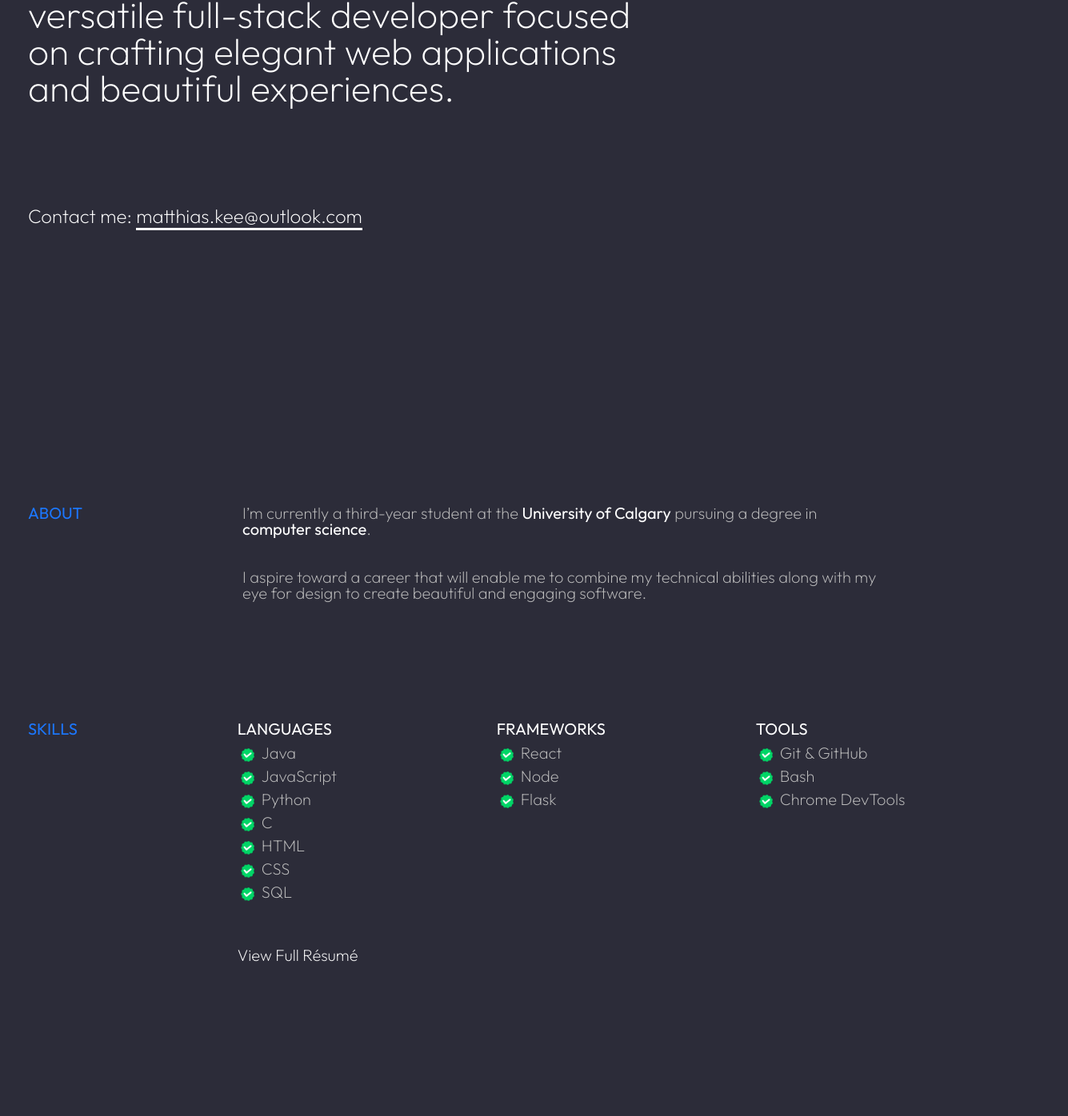
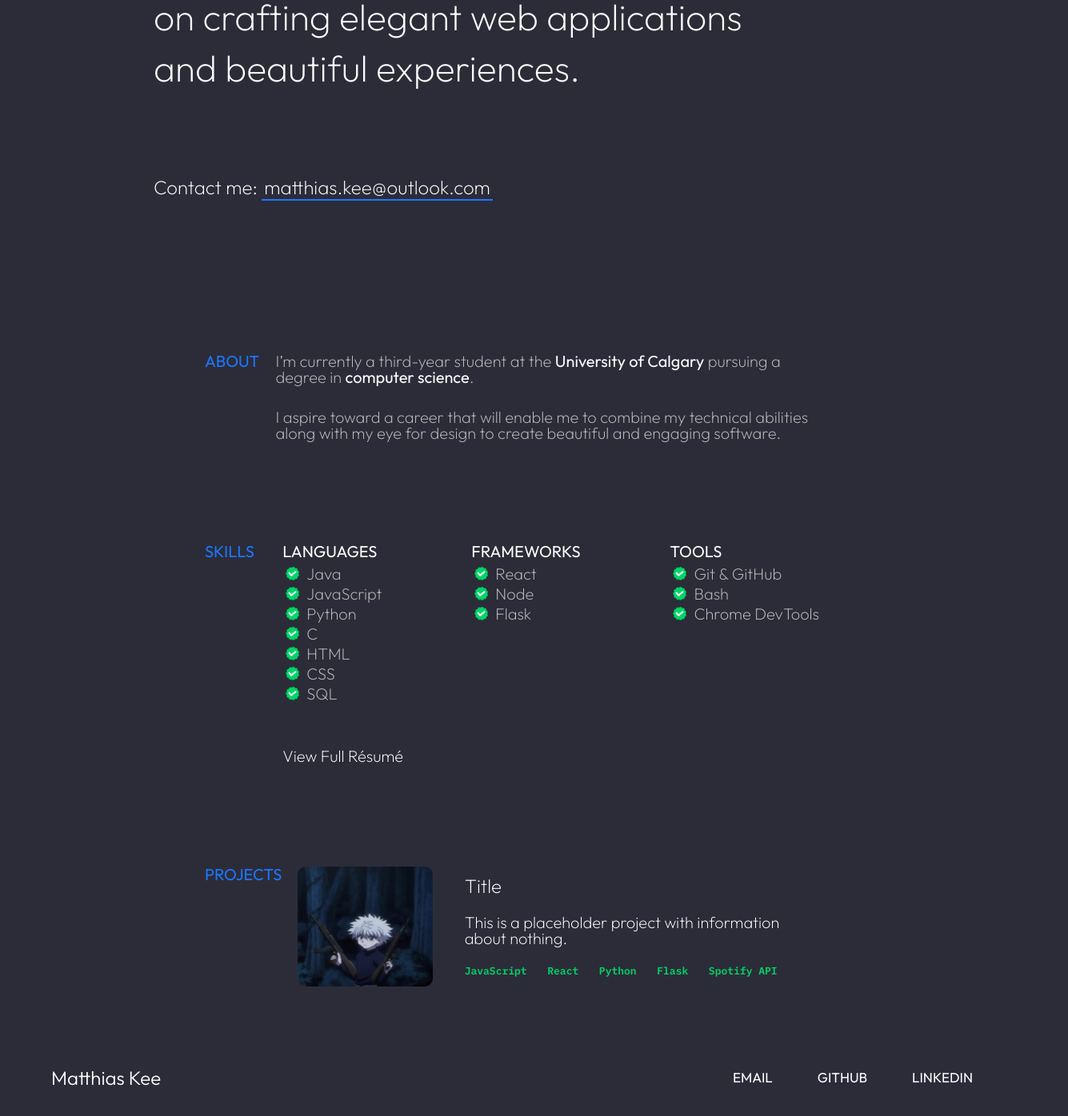
Before and after one commit to JvsonKee/Personal-Website, a React (Vite) app in the folder Webpage/: page / in a window 1280 px wide. Shown: the part 422-1818 px from the top of the page at 80% size, 1335 px wide, since content can reach past the window. Built offline with nearby package versions, Linux system fonts and the light colour scheme.

Commit message:
added projects and footer components.

```diff
--- a/Webpage/index.html
+++ b/Webpage/index.html
@@ -2,9 +2,8 @@
 <html lang="en">
   <head>
     <meta charset="UTF-8" />
-    <link rel="icon" type="image/svg+xml" href="/vite.svg" />
     <meta name="viewport" content="width=device-width, initial-scale=1.0" />
-    <title>Jason Kee</title>
+    <title>Matthias Kee</title>
   </head>
   <body>
     <div id="root"></div>
--- a/Webpage/src/App.jsx
+++ b/Webpage/src/App.jsx
@@ -1,6 +1,8 @@
 import Home from "../src/Components/Home"
 import About from "../src/Components/About"
 import Skills from "../src/Components/Skills"
+import Projects from "../src/Components/Projects"
+import Footer from "../src/Components/Footer"
 import "../src/Styles/reset.css"
 import "../src/Styles/app.css"
 
@@ -11,6 +13,8 @@ function App() {
       <Home />
       <About />
       <Skills />
+      <Projects />
+      <Footer />
     </div>
   )
 }
--- a/Webpage/src/Components/About.jsx
+++ b/Webpage/src/Components/About.jsx
@@ -2,7 +2,7 @@
 
 function About() {
     return (
-        <div className="about-container">
+        <section className="about-container">
             <div className="header-blue">ABOUT</div>
             <div className="about-content">
                 <p className="edu-section">I’m currently a third-year student at the <a href="https://www.ucalgary.ca/" target="_blank" rel="noreferrer" className="highlight">University of Calgary</a>{' '}
@@ -10,7 +10,7 @@ function About() {
                 </p>
                 <p className="aspire-section">I aspire toward a career that will enable me to combine my technical abilities along with my eye for design to create beautiful and engaging software. </p>
             </div>
-        </div>
+        </section>
     )
 }
 
--- /dev/null
+++ b/Webpage/src/Components/Footer.jsx
@@ -0,0 +1,16 @@
+
+
+function Footer() {
+    return (
+        <section className="footer">
+            <div className="footer-name">Matthias Kee</div>
+            <div className="footer-links">
+                <a href="mailto: matthias.kee@outlook.com" className="footer-email">EMAIL</a>
+                <a href="https://github.com/JvsonKee" target="_blank" rel="noreferrer" className="footer-github"> GITHUB</a>
+                <a href="https://www.linkedin.com/in/matthias-kee-90548a286/" target="_blank" rel="noreferrer" className="footer-linkedin">LINKEDIN</a>
+            </div>
+        </section>
+    )
+}
+
+export default Footer
--- a/Webpage/src/Components/Home.jsx
+++ b/Webpage/src/Components/Home.jsx
@@ -1,12 +1,17 @@
 function Home() {
     return (
-        <div className="home-container">
+        <section className="home-container">
             <p className="greeting">Hi!</p>
             <p className="welcome-message">
                 I’m <span className="name-highlight">Matthias Kee</span>, a passionate and versatile full-stack developer focused on crafting elegant web applications and beautiful experiences.
             </p>
-            <p className="contact">Contact me: {' '}<a href="mailto: matthias.kee@outlook.com" className="contact-link">matthias.kee@outlook.com</a></p>
-        </div>
+            <div className="contact-section">
+                <span className="contact">Contact me: </span>
+                <span>
+                    <a href="mailto: matthias.kee@outlook.com" className="contact-link">matthias.kee@outlook.com</a>
+                </span>
+            </div>
+        </section>
     )
 
 }
--- /dev/null
+++ b/Webpage/src/Components/Projects.jsx
@@ -0,0 +1,32 @@
+import pic from "../Images/killua.jpeg"
+
+
+
+function Projects() {
+    return (
+        <section className="projects-container">
+            <div className="header-blue">PROJECTS</div>
+            <div className="projects-content">
+                <div className="project">
+                    <img src={pic} className="project-image"></img>
+                    <div className="project-info">
+                        <div className="project-title">Title</div>
+                        <div className="project-description">
+                            This is a placeholder project with information about nothing.
+                        </div>
+                        <div className="project-languages">
+                            <div className="language">JavaScript</div>
+                            <div className="language">React</div>
+                            <div className="language">Python</div>
+                            <div className="language">Flask</div>
+                            <div className="language">Spotify API</div>
+                        </div>
+                    </div>
+                </div>
+            </div>
+
+        </section>
+    )
+}
+
+export default Projects
--- a/Webpage/src/Components/Skills.jsx
+++ b/Webpage/src/Components/Skills.jsx
@@ -3,8 +3,8 @@ import check from "../Images/check.png"
 
 function Skills() {
     return (
-        <div className="skills-container">
-            <div className="header-blue">SKILLS</div>
+        <section className="skills-container">
+            <div className="header-blue" id="skills">SKILLS</div>
             <div className="skills-content">
                 <div className="skill-list" id="child">
                     <div className="skill-header">LANGUAGES</div>
@@ -75,7 +75,8 @@ function Skills() {
                 </div>
                 <div className="resume">View Full Résumé</div>
             </div>
-        </div>
+
+        </section>
     )
 }
 
--- a/Webpage/src/Styles/app.css
+++ b/Webpage/src/Styles/app.css
@@ -1,34 +1,30 @@
-@import url('https://fonts.googleapis.com/css?family=Outfit:200,400');
+@import url('https://fonts.googleapis.com/css?family=Outfit:200,300,400');
+@import url('https://fonts.googleapis.com/css?family=IBM+Plex+Mono:600');
 :root {
     --main-background-colour: #2C2C39;
     --accent-blue: #1C77FF;
-    --accent-green: #49FF7C;
+    --accent-green: #00D566;
     --main-text-colour: #FFFFFF;
     --secondary-text-colour: #BEBEBE;
 }
 
-html {
-    list-style: none;
+body {
     background-color: var(--main-background-colour);
     font-family: 'Outfit', sans-serif;
     color: var(--main-text-colour);
 }
 
-.container {
-    margin-left: auto;
-    margin-right: auto;
-    width: 1210px;
-}
-
-
 
 /* Home section */
 
 .home-container {
-    width: 1300px;
-    margin: 200px auto 350px auto;
-    font-size: 46px;
+    display: flex;
+    flex-direction: column;
+    justify-content: space-around;
+    padding: 10vh 15%;
+    font-size: clamp(30px, 7vw, 46px);
     font-weight: 200;
+    height: 80vh;
 }
 
 .name-highlight {
@@ -37,40 +33,51 @@ html {
 }
 
 .welcome-message {
-    width: 811px;
-    margin-top: 125px;
-    margin-bottom: 125px;
+    max-width: 811px;
+    line-height: clamp(2pc, 7vw, 4pc);
 }
 
-.contact {
-    font-size: 24px;
+.contact-section {
+    font-size: clamp(20px, 4vw, 24px);
 }
 
 .contact-link {
     color: var(--main-text-colour);
     text-decoration: none;
-    border-bottom: 3px solid var(--main-text-colour);
+    border-bottom: 2px solid var(--accent-blue);
+    padding: 0px 3px;
     transition: 0.3s ease-in-out;
 }
 
 .contact-link:hover {
-    border-bottom: 3px solid var(--accent-blue);
-    transition: 0.3s ease-in-out;
+    background-color: var(--accent-blue);
+    transition: 0.5s ease-out;
 }
 
 /* About section */
 
 .about-container {
+    display: flex;
+    flex-direction: row;
+    justify-content: space-between;
+    padding: 5% 0;
     font-size: 20px;
     font-weight: 200;
-    display: flex;
-    flex-direction: row;
-    margin-bottom: 150px;
+    width: 60vw;
+    margin: 0 auto;
 }
 
 .about-content {
-    width: 805px;
     color: var(--secondary-text-colour);
+    display: flex;
+    flex-direction: column;
+    gap: 30px;
+    width: clamp(250px, 60vw, 800px);
+    font-size: clamp(18px, 2vw, 20px);
+}
+
+.about-content p {
+    max-width: 805px;
 }
 
 .highlight {
@@ -85,65 +92,184 @@ html {
     transition: 0.3s ease-in-out;
 }
 
-.edu-section {
-    margin-bottom: 40px;
-}
-
 .header-blue {
+    width: 100px;
+    /* padding-right: 5%; */
     color: var(--accent-blue);
     font-size: 20px;
     font-weight: 400;
-    margin-right: 200px;
 }
-
 
 
 /* Skills section */
 
 .skills-container {
+    display: flex;
+    flex-direction: row;
+    justify-content: space-between;
+    gap: 10px;
+    /* flex-wrap: wrap; */
     font-size: 20px;
     font-weight: 200;
-    display: flex;
-    flex-direction: row;
-    margin-bottom: 250px;
+    padding: 5% 0;
+    width: 60vw;
+    margin: 0 auto;
 }
 
 .skill-header {
     color: var(--main-text-colour);
     font-weight: 400;
-    margin-bottom: 10px;
+    font-size: clamp(18px, 2vw, 20px);
+    height: 25px;
 }
 
 .skills-content {
     display: flex;
-    justify-content:space-between;
-    width: 948px;
+    justify-content: space-between;
+    flex-wrap: wrap;
+    gap: clamp(5px, 2vw, 100px);
+    width: clamp(250px, 60vw, 800px);
     color: var(--secondary-text-colour);
-    flex-wrap: wrap;
 }
 
-.skill-item {
-    display: flex;
-    flex-direction: column;
-}
 
 .skill-item li {
     display: flex;
     flex-direction: row;
-    margin-bottom: 4px;
-    font-size: 20px;
-}
-
-.skill-list {
-    width: 300px;
+    align-items: center;
+    font-size: clamp(18px, 2vw, 20px);
 }
 
 .green-check {
     width: 25px;
-    margin-right: 5px;
+    padding-right: 5px;
 }
 
 .resume {
-    margin-top: 50px;
+    display: flex;
+    align-items: end;
+    width: 400px;
+    height: 50px;
     color: var(--main-text-colour);
 }
+
+
+/* Projects section */
+
+.projects-container {
+    display: flex;
+    justify-content: space-between;
+    gap: 20px;
+    font-size: 20px;
+    font-weight: 200;
+    padding: 5% 0;
+    width: 60vw;
+    margin: 0 auto;
+}
+
+.projects-content {
+    width: clamp(250px, 60vw, 800px);
+}
+
+.project {
+    display: flex;
+    gap: clamp(10px, 5vw, 40px);
+    max-width: 800px;
+}
+
+.project-image {
+    width: 200px;
+    height: 150px;
+    border-radius: 10px;
+}
+
+.project-info {
+    display: flex;
+    flex-direction: column;
+    justify-content: space-around;
+}
+
+.project-title {
+    font-size: 24px;
+}
+
+.project-description {
+    font-size: clamp(18px, 2vw, 20px);
+}
+
+.project-languages {
+    display: flex;
+    flex-wrap: wrap;
+    gap: clamp(10px, 2vw, 30px);
+    font-family: 'IBM Plex Mono', sans-serif;
+    font-size: clamp(13px, 1vw, 15px);
+    font-weight: 600;
+    color: var(--accent-green);
+}
+
+/* Footer section*/
+
+.footer {
+    display: flex;
+    justify-content: space-between;
+    font-size: 20px;
+    font-weight: 200;
+    padding: 3% 0;
+    width: 90vw;
+    margin: 0 auto;
+}
+
+.footer-name {
+    font-size: 24px;
+    font-weight: 300;
+    color: var(--main-text-colour);
+}
+
+.footer-links {
+    display: flex;
+    justify-content: space-between;
+    align-items: center;
+    width: 300px;
+}
+
+.footer-links a {
+    font-size: 17px;
+    font-weight: 400;
+    color: var(--main-text-colour);
+    text-decoration: none;
+    transition: 0.3s ease-in-out;
+}
+
+.footer-links a:hover {
+    color: var(--accent-blue);
+    transition: 0.3s ease-in-out;
+}
+
+
+
+@media (max-width: 785px) {
+
+    .about-container {
+        flex-direction: column;
+        gap: 25px;
+    }
+
+    .about-content {
+        padding-left: 10%;
+    }
+
+    .skills-container {
+        flex-direction: column;
+        gap: 25px;
+    }
+
+    .skills-content {
+        flex-wrap: wrap;
+        padding-left: 10%;
+    }
+
+    .green-check {
+        width: 20px;
+    }
+
+}
```
Also changed, not shown: Webpage/src/Images/killua.jpeg (added).
